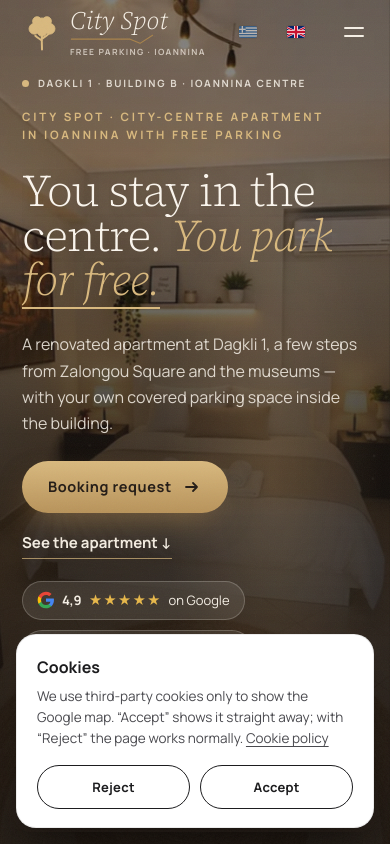
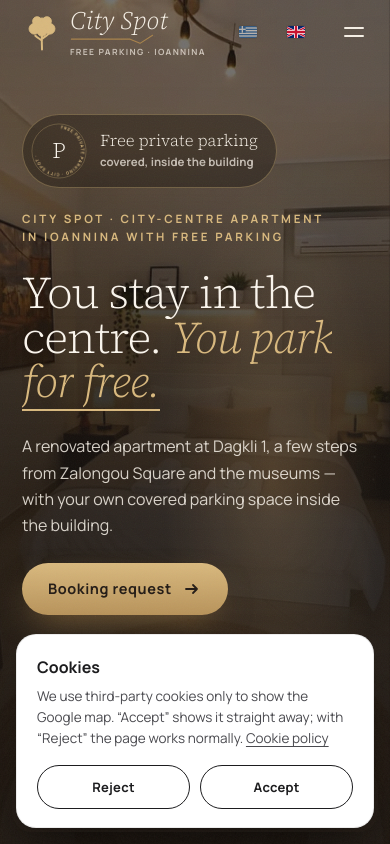
Before and after one commit to agelmet/CITYSPOT, a plain HTML site: page en.html in a window 390 px wide. Shown: the top 844 px of the page. Drawn offline with Linux system fonts and the light colour scheme.

Commit message:
Phone hero: parking pill on top, darker shade
Co-Authored-By: Claude Opus 5.5 <noreply@anthropic.com>
Claude-Session: https://claude.ai/code/session_01TAdDcqbUa3NpDXjCTnFCXd

```diff
--- a/en.html
+++ b/en.html
@@ -467,14 +467,15 @@ body::after{content:"";position:fixed;inset:0;z-index:400;pointer-events:none;op
 @media (max-width:1100px){.am{grid-template-columns:repeat(3,1fr)}}
 @media (max-width:900px){
  :root{--hd:64px}
- .hero{min-height:100svh;padding:calc(var(--hd) + 44px) 22px 104px;align-items:flex-end}
+ .hero{min-height:100svh;padding:calc(var(--hd) + 50px) 22px 100px;align-items:flex-end}
+ .hero-addr{display:none}
  .hero-media img{object-position:50% 40%}
- .hero-shade{background:linear-gradient(0deg,rgba(23,18,14,.94) 0%,rgba(23,18,14,.8) 50%,rgba(23,18,14,.5) 78%,rgba(23,18,14,.55) 100%)}
+ .hero-shade{background:linear-gradient(0deg,rgba(23,18,14,.95) 0%,rgba(23,18,14,.86) 55%,rgba(23,18,14,.62) 80%,rgba(23,18,14,.6) 100%)}
  .display{font-size:clamp(42px,11.5vw,60px)}
  .lead{font-size:16px;margin-bottom:24px}
  .cta-row{gap:18px;margin-bottom:22px}
  .hero{flex-direction:column;justify-content:flex-end;align-items:stretch}
- .hero-pk{position:relative;right:auto;bottom:auto;align-self:flex-start;margin-top:22px;padding:7px 18px 7px 7px;gap:12px}
+ .hero-pk{position:relative;right:auto;bottom:auto;align-self:flex-start;order:-1;margin:0 0 22px;padding:7px 18px 7px 7px;gap:12px}
  .pk-ring{width:58px;height:58px}
  .hp-t b{font-size:16.5px}.hp-t small{font-size:11.5px}
  .hero-addr{right:auto;left:22px;top:calc(var(--hd) + 14px);font-size:10px}
```
Also changed, not shown: index.html (+4 -3 lines).
